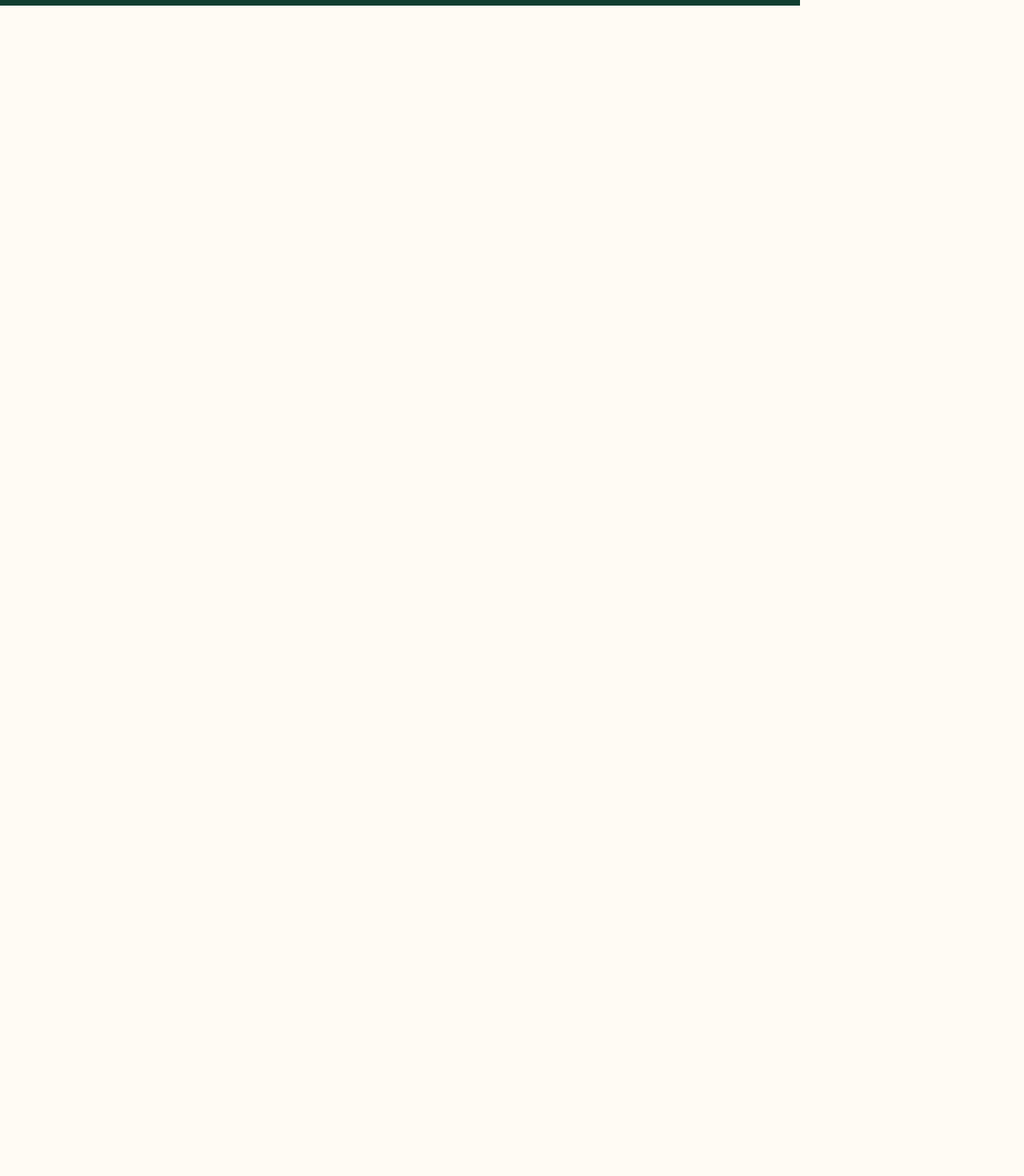
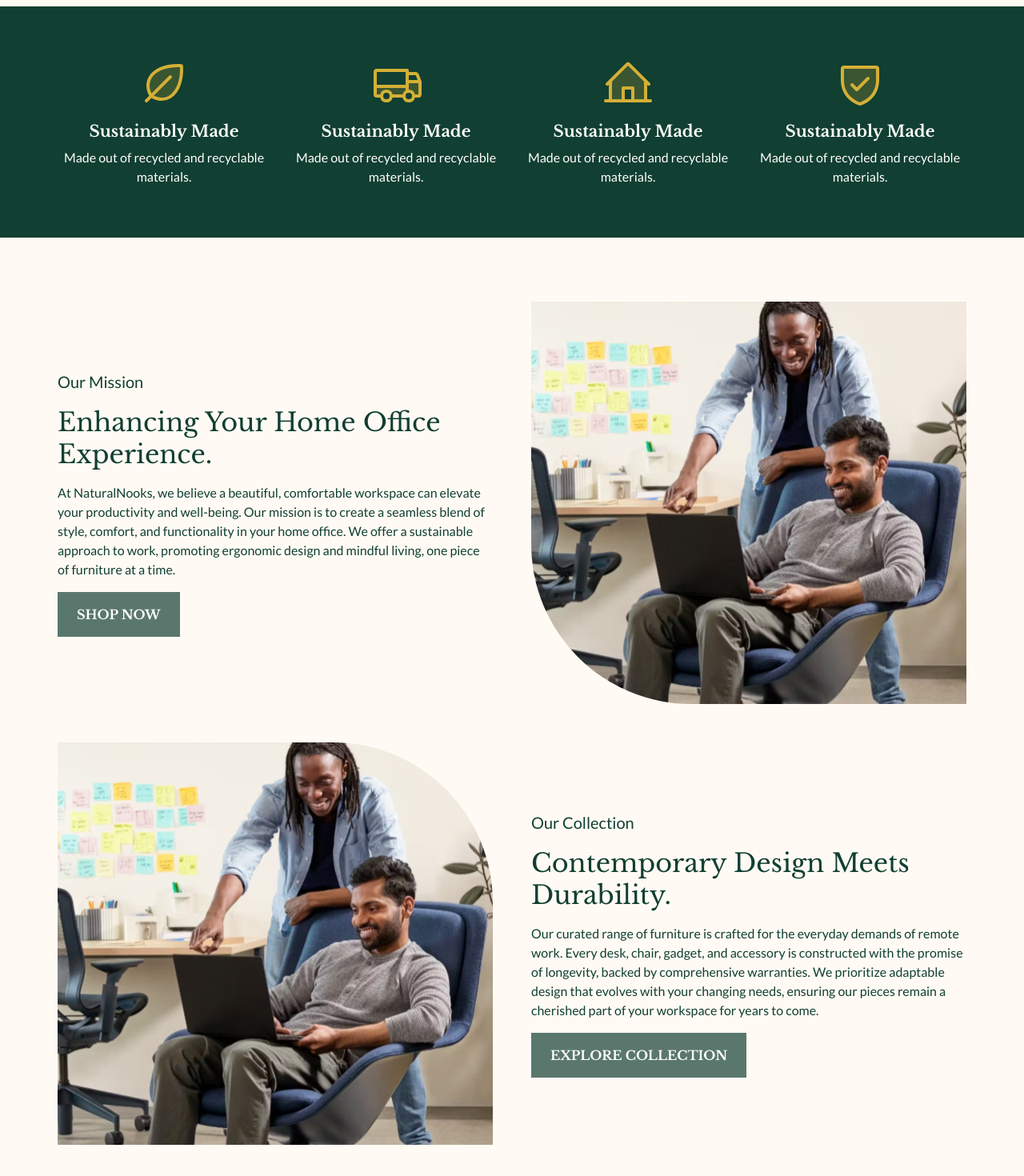
Before and after one commit to JacupEades/e-com-v2, a Next.js app: page / in a window 1280 px wide. Shown: the part 2387-3857 px from the top of the page at 80% size. Before the commit the page ends 2442 px from the top, so only its background shows below. Built offline with nearby package versions, Linux system fonts and the light colour scheme.

Commit message:
redux is back and home only car to-do

```diff
--- a/app/(pages)/shop/page.tsx
+++ b/app/(pages)/shop/page.tsx
@@ -1,5 +1,4 @@
 "use client";
-import { Horse, Heart, Cube } from "@phosphor-icons/react";
 import styles from "../../styles/Main.module.scss";
 import ButtonOne from "@/app/components/buttons/ButtonOne";
 import data from "../../database/data.json";
@@ -7,7 +6,7 @@
 import { toggleDrawer } from "@/app/redux/slices/drawerSlice";
 
 export default function Shop() {
-	// const dispatch = useDispatch();
+	const dispatch = useDispatch();
 
 	const handleGetItem = (itemId: number) => {
 		// 0. checkout the local storage first to see if there is anything there
@@ -31,7 +30,7 @@
 	};
 
 	const handleDrawer = () => {
-		// dispatch(toggleDrawer());
+		dispatch(toggleDrawer());
 	};
 
 	return (
--- /dev/null
+++ b/app/components/icons/icons.tsx
@@ -0,0 +1,33 @@
+"use client";
+import { HouseLine, Leaf, ShieldCheck, Truck } from "@phosphor-icons/react";
+
+type Props = {};
+
+export function LeafIcon({}: Props) {
+	return (
+		<>
+			<Leaf size={64} weight="duotone" />
+		</>
+	);
+}
+export function TruckIcon({}: Props) {
+	return (
+		<>
+			<Truck size={64} weight="duotone" />
+		</>
+	);
+}
+export function HouseLineIcon({}: Props) {
+	return (
+		<>
+			<HouseLine size={64} weight="duotone" />
+		</>
+	);
+}
+export function ShieldCheckIcon({}: Props) {
+	return (
+		<>
+			<ShieldCheck size={64} weight="duotone" />
+		</>
+	);
+}
--- /dev/null
+++ b/app/components/navigation/Footer.tsx
@@ -0,0 +1,41 @@
+"use client";
+import React from "react";
+import styles from "../../styles/Main.module.scss";
+import NavLink from "./nav-link";
+
+export default function Footer() {
+	// const dispatch = useDispatch();
+
+	return (
+		<footer className={styles.footerMain}>
+			{/* left title */}
+			<div>
+				<p className={styles.footerTitle}>
+					Elegant<span>Telework</span>
+				</p>
+			</div>
+			{/* Support */}
+			<div className={styles.footerSection}>
+				<h6>Support</h6>
+				<NavLink href={"/"}>Shipping</NavLink>
+				<NavLink href={"/"}>Returns</NavLink>
+				<NavLink href={"/"}>Warrenty</NavLink>
+				<NavLink href={"/"}>Terms & Conditions</NavLink>
+			</div>
+			<div className={styles.footerSection}>
+				<h6>Bra</h6>
+				<NavLink href={"/"}>Returns</NavLink>
+				<NavLink href={"/"}>Shipping</NavLink>
+				<NavLink href={"/"}>Terms & Conditions</NavLink>
+				<NavLink href={"/"}>Warrenty</NavLink>
+			</div>
+			<div className={styles.footerSection}>
+				<h6>Sale!!</h6>
+				<NavLink href={"/"}>Terms & Conditions</NavLink>
+				<NavLink href={"/"}>Returns</NavLink>
+				<NavLink href={"/"}>Warrenty</NavLink>
+				<NavLink href={"/"}>Shipping</NavLink>
+			</div>
+		</footer>
+	);
+}
--- a/app/components/navigation/Header.tsx
+++ b/app/components/navigation/Header.tsx
@@ -12,7 +12,7 @@
 import { toggleDrawer } from "@/app/redux/slices/drawerSlice";
 
 export default function Header() {
-	// const dispatch = useDispatch();
+	const dispatch = useDispatch();
 
 	return (
 		<nav className={styles.headerMain}>
@@ -38,7 +38,7 @@
 					<UserCircle size={24} />
 				</Link>
 				<button
-					// onClick={() => dispatch(toggleDrawer())}
+					onClick={() => dispatch(toggleDrawer())}
 					className={styles.navLinkIcons}>
 					<ShoppingCart size={24} />
 				</button>
--- a/app/layout.tsx
+++ b/app/layout.tsx
@@ -1,9 +1,8 @@
 import "./styles/globals.css";
+import { Providers } from "@/redux/provider";
 import Header from "./components/navigation/Header";
 import CartDrawer from "./components/overlays/CartDrawer";
-// Redux store
-import store from "./redux/store";
-import { Provider } from "react-redux";
+import Footer from "./components/navigation/Footer";
 
 export const metadata = {
 	title: "Elegant Telework",
@@ -18,11 +17,12 @@
 	return (
 		<html lang="en">
 			<body>
-				{/* <Provider store={store}> */}
-				<Header />
-				{children}
-				<CartDrawer />
-				{/* </Provider> */}
+				<Providers>
+					<Header />
+					{children}
+					<CartDrawer />
+					<Footer />
+				</Providers>
 			</body>
 		</html>
 	);
--- a/app/page.tsx
+++ b/app/page.tsx
@@ -1,8 +1,20 @@
+"use client";
 import Image from "next/image";
 import styles from "./styles/Main.module.scss";
 import HomeCarousel from "./components/carousels/HomeCarousel";
+import {
+	HouseLineIcon,
+	LeafIcon,
+	ShieldCheckIcon,
+	TruckIcon,
+} from "./components/icons/icons";
+import Link from "next/link";
 
 export default function Home() {
+	const handleClick = () => {
+		console.log("gotta do dis");
+	};
+
 	const FakeCard = () => {
 		return (
 			<div className={styles.bsCard}>
@@ -31,9 +43,35 @@
 			</div>
 		);
 	};
-	const CategoryPartOne = () => {
-		return <div>Test</div>;
+	const CategoryPartOne = ({ category, image }: any) => {
+		return (
+			<div className={styles.byCatSection}>
+				<div className={styles.byCatImageContainer}>
+					<Image
+						src={`/${image}.svg`}
+						alt={category}
+						height={472}
+						width={332}
+						className={styles.byCatImage}
+					/>
+				</div>
+				<Link href={"/"}>{category}</Link>
+			</div>
+		);
 	};
+
+	const InfoBlock = ({ icon }: any) => {
+		return (
+			<div className={styles.infoBlock}>
+				<div className={styles.infoBMain}>
+					{icon}
+					<h5>Sustainably Made</h5>
+					<p>Made out of recycled and recyclable materials.</p>
+				</div>
+			</div>
+		);
+	};
+
 	return (
 		<main className={styles.mainWithNav}>
 			{/* HERO Section */}
@@ -82,10 +120,10 @@
 					{/* grid container */}
 					<div className={styles.byCatContainer}>
 						{/* 1/4 grid image and title */}
-						<CategoryPartOne />
-						<CategoryPartOne />
-						<CategoryPartOne />
-						<CategoryPartOne />
+						<CategoryPartOne image={"bamboo"} category={"Desks"} />
+						<CategoryPartOne image={"bamboo"} category={"Chairs"} />
+						<CategoryPartOne image={"bamboo"} category={"Storage"} />
+						<CategoryPartOne image={"bamboo"} category={"Accessories"} />
 					</div>
 				</div>
 			</section>
@@ -94,7 +132,51 @@
 			{/* Green Info Section */}
 			<section className={styles.infoMain}>
 				<div className={styles.info}>
-					<p>STUFF</p>
+					<InfoBlock icon={<LeafIcon />} />
+					<InfoBlock icon={<TruckIcon />} />
+					<InfoBlock icon={<HouseLineIcon />} />
+					<InfoBlock icon={<ShieldCheckIcon />} />
+				</div>
+			</section>
+			{/* Our Mission/Collection Section */}
+			<section className={styles.ourMain}>
+				<div className={styles.ourSection}>
+					{/* top left */}
+					<div className={styles.our1}>
+						<p className={styles.ourSubTitle}>Our Mission</p>
+						<h2>Enhancing Your Home Office Experience.</h2>
+						<p className={styles.ourP}>
+							At NaturalNooks, we believe a beautiful, comfortable workspace can
+							elevate your productivity and well-being. Our mission is to create
+							a seamless blend of style, comfort, and functionality in your home
+							office. We offer a sustainable approach to work, promoting
+							ergonomic design and mindful living, one piece of furniture at a
+							time.
+						</p>
+						<button onClick={() => handleClick()}>SHOP NOW</button>
+					</div>
+					{/* top right */}
+					<div className={styles.our2}>
+						<div className={styles.ourSVGtr} />
+					</div>
+					{/* bottom left */}
+					<div className={styles.our3}>
+						<div className={styles.ourSVGbl} />
+					</div>
+					{/* bottom right */}
+					<div className={styles.our4}>
+						<p className={styles.ourSubTitle}>Our Collection</p>
+						<h2>Contemporary Design Meets Durability.</h2>
+						<p className={styles.ourP}>
+							Our curated range of furniture is crafted for the everyday demands
+							of remote work. Every desk, chair, gadget, and accessory is
+							constructed with the promise of longevity, backed by comprehensive
+							warranties. We prioritize adaptable design that evolves with your
+							changing needs, ensuring our pieces remain a cherished part of
+							your workspace for years to come.
+						</p>
+						<button onClick={() => handleClick()}>EXPLORE COLLECTION</button>
+					</div>
 				</div>
 			</section>
 		</main>
--- /dev/null
+++ b/app/redux/provider.tsx
@@ -0,0 +1,7 @@
+"use client";
+import store from "./store";
+import { Provider } from "react-redux";
+
+export function Providers({ children }: any) {
+	return <Provider store={store}>{children}</Provider>;
+}
--- a/app/styles/Main.module.scss
+++ b/app/styles/Main.module.scss
@@ -195,9 +195,10 @@
 		padding: 0 0.9375rem;
 		width: 100%;
 
-		h4 {
+		a {
 			@include H4;
 			color: $primary-darker;
+			text-decoration: none;
 			&:hover {
 				cursor: pointer;
 				text-decoration: underline;
@@ -254,9 +255,136 @@
 	margin-top: 3rem;
 
 	.info {
-		width: 1000px;
+		display: flex;
+		padding: 3rem 4.5rem;
+		gap: 1.5rem;
+		justify-content: space-between;
+		text-align: center;
+
+		width: 100%;
 		height: 289px;
 		background-color: $primary-darker;
+
+		.infoBlock {
+			max-height: 200px;
+			.infoBMain {
+				display: flex;
+				flex-direction: column;
+				justify-content: center;
+				align-items: center;
+				gap: 0.5rem;
+
+				height: 100%;
+
+				svg {
+					color: $secondary-main;
+					margin-bottom: 0.5rem;
+				}
+
+				h5 {
+					@include H5;
+					color: $neutral-white;
+				}
+
+				p {
+					@include P2;
+					color: $neutral-white;
+				}
+			}
+		}
+	}
+}
+// Home Our Section
+.ourMain {
+	width: 100%;
+	margin-top: 3rem;
+	.ourSection {
+		display: grid;
+		grid-template-columns: repeat(2, calc(50% - 1.5rem));
+		gap: 3rem;
+		// max-width: 1056px;
+		padding: 2rem 4.5rem;
+		margin: 0 auto;
+		.our1 {
+			display: flex;
+			flex-direction: column;
+			justify-content: center;
+			gap: 1rem;
+			max-width: 100%;
+
+			.ourSubTitle {
+				@include P1;
+				color: $primary-darker;
+			}
+			h2 {
+				@include H2;
+				color: $primary-darker;
+			}
+			.ourP {
+				@include P2;
+				color: $primary-darker;
+			}
+			button {
+				@include CTAButton;
+				@include ButtonText;
+			}
+		}
+		.our2 {
+			width: 100%;
+			max-width: 100%;
+			height: 503px;
+			overflow: hidden;
+			.ourSVGtr {
+				width: 100%;
+				height: 100%;
+				border-radius: 0px 0px 0px 200px;
+				overflow: hidden;
+
+				background-image: url("/twoguys_chilling.svg");
+				background-size: cover;
+				background-position: center;
+			}
+		}
+		.our3 {
+			width: 100%;
+			max-width: 100%;
+			height: 503px;
+			overflow: hidden;
+			.ourSVGbl {
+				width: 100%;
+				height: 100%;
+				border-radius: 0px 200px 0px 0px;
+				overflow: hidden;
+
+				background-image: url("/twoguys_chilling.svg");
+				background-size: cover;
+				background-position: center;
+			}
+		}
+		.our4 {
+			display: flex;
+			flex-direction: column;
+			justify-content: center;
+			gap: 1rem;
+			max-width: 100%;
+
+			.ourSubTitle {
+				@include P1;
+				color: $primary-darker;
+			}
+			h2 {
+				@include H2;
+				color: $primary-darker;
+			}
+			.ourP {
+				@include P2;
+				color: $primary-darker;
+			}
+			button {
+				@include CTAButton;
+				@include ButtonText;
+			}
+		}
 	}
 }
 
@@ -310,24 +438,36 @@
 	background-color: #fdf79c;
 }
 
-// using a mixIn
-.datBtn {
-	@include button;
-}
-.buttonOne {
-	@include buttonOne;
-}
-.buttonTwo {
-	@include buttonTwo;
-}
+// Footer Section
+.footerMain {
+	display: flex;
+	gap: 6rem;
 
-// Responsive styles
-@media (max-width: 768px) {
-	.container {
-		padding: 10px;
+	margin-top: 3rem;
+	padding: 3.375rem 6.25rem;
+	background-color: $primary-darker;
+	.footerTitle {
+		@include H4;
+		color: $secondary-lightest;
+		span {
+			@include H4;
+			color: $secondary-main;
+		}
 	}
-
-	.header {
-		padding: 10px;
+	.footerSection {
+		display: flex;
+		flex-direction: column;
+		color: $neutral-white;
+		h6 {
+			@include H6;
+		}
+		a {
+			@include P3;
+			text-decoration: none;
+			color: $neutral-white;
+			&:hover {
+				text-decoration: underline;
+			}
+		}
 	}
 }
```
Also changed, not shown: app/components/overlays/CartDrawer.tsx (+11 -15 lines), public/twoguys_chilling.svg (added).
